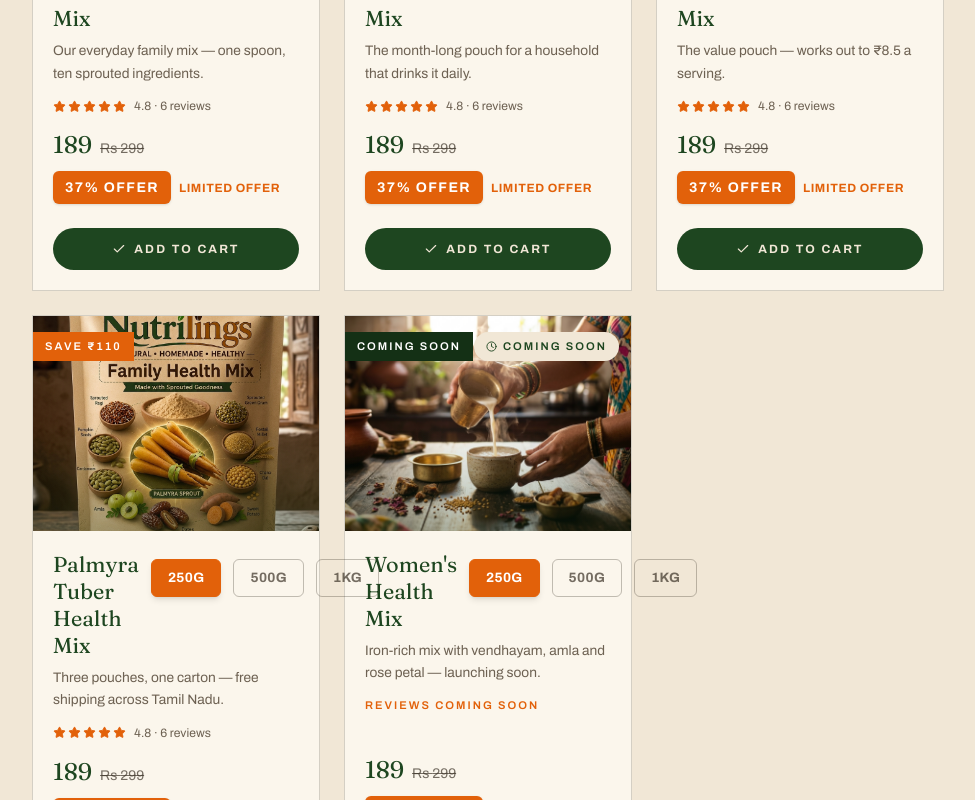
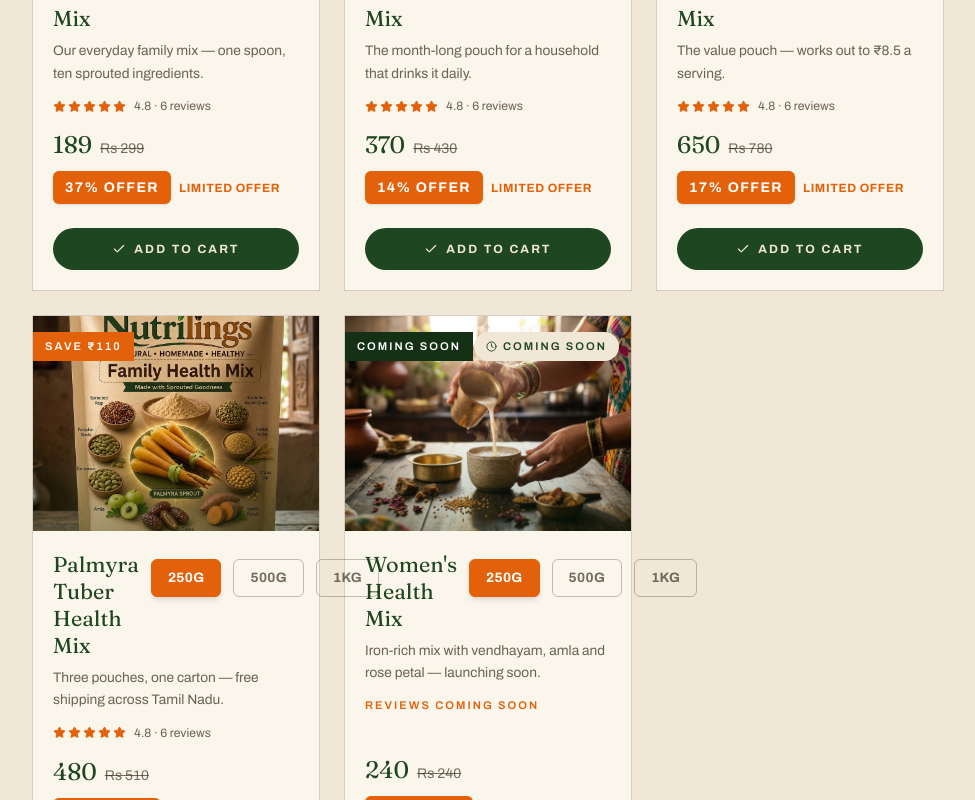
Before and after one commit to sudhakaranlnrpharma-lang/Nutrilings, a Next.js app: page /shop in a window 1280 px wide. Shown: the part 840-1640 px from the top of the page, without its empty margins (292-1267 px from the left). Built offline with nearby package versions, Linux system fonts and the light colour scheme; no server answers; the database is empty.

Commit message:
Update ProductCard.tsx

```diff
--- a/src/components/ProductCard.tsx
+++ b/src/components/ProductCard.tsx
@@ -20,10 +20,10 @@
   const { add } = useCart();
   const { t } = useLang();
     const [variant, setVariant] = useState('250g');
-  const variantData = {
-    '250g': { price: 189, mrp: 299, slug: 'nutrilings-health-mix-250g', label: '250 G POUCH' },
-    '500g': { price: 369, mrp: 430, slug: 'nutrilings-health-mix-500g', label: '500 G POUCH' },
-    '1kg': { price: 699, mrp: 780, slug: 'nutrilings-health-mix-1kg', label: '1 KG POUCH' },
+    const variantData = {
+    '250g': { price: product.price, mrp: product.mrp, slug: product.slug, label: product.packLabel },
+    '500g': { price: 369, mrp: 499, slug: 'nutrilings-health-mix-500g', label: '500 G POUCH' },
+    '1kg': { price: 699, mrp: 799, slug: 'nutrilings-health-mix-1kg', label: '1 KG POUCH' },
   };
   const current = variantData[variant as keyof typeof variantData];
   return (
```
